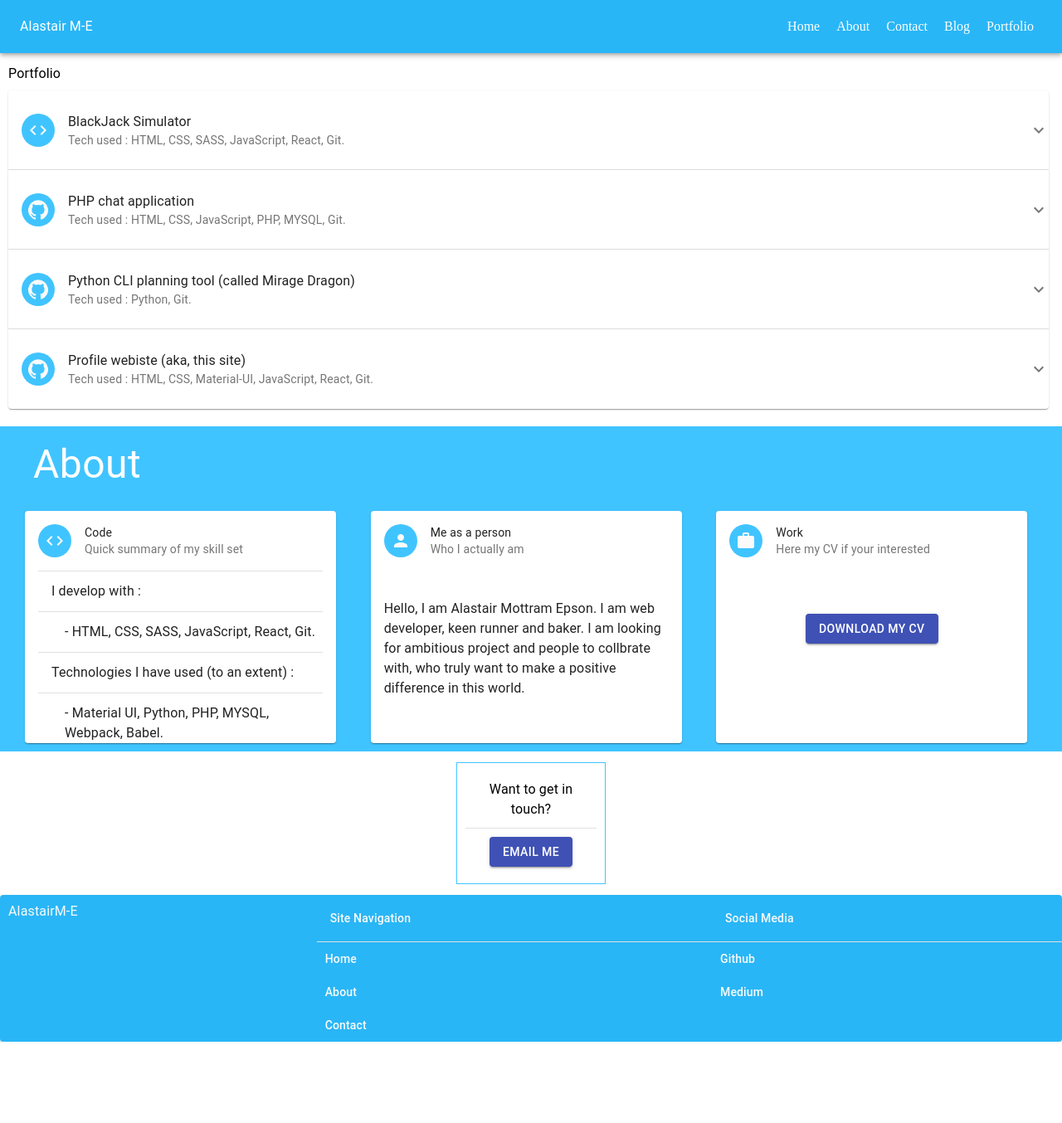
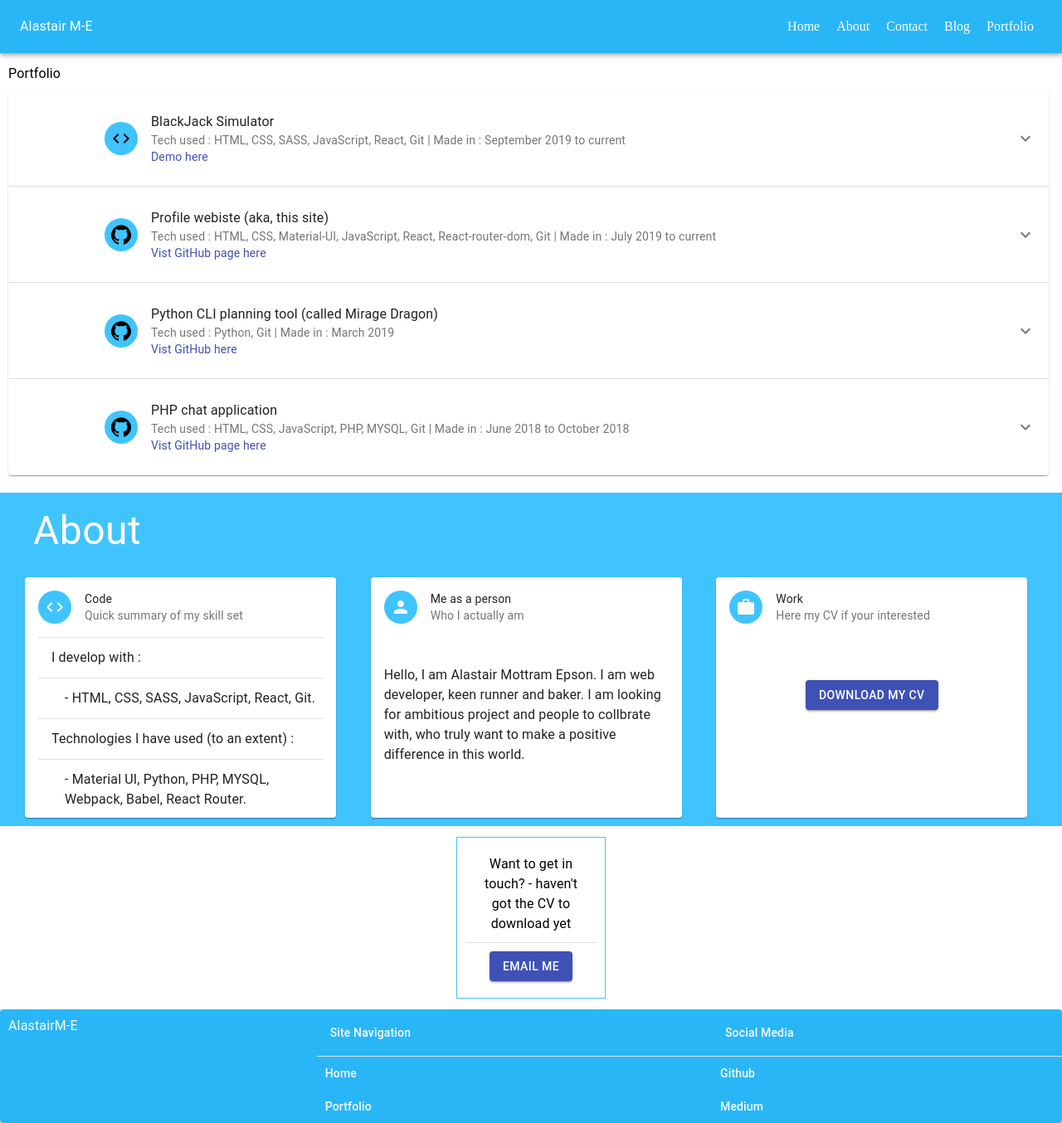
Before and after one commit to AlastairM-E/profile_website, a React app: page /Portfolio in a window 1280 px wide. Shown: the whole page at 83% size. Before the commit the page ends 1256 px from the top, so only its background shows below. Built offline with nearby package versions, Linux system fonts and the light colour scheme.

Commit message:
complete the portfolio accordians, just need to get the CasinoJS website up and built, get the website hosted and complete one blog post, then all will be good

```diff
--- a/src/App.js
+++ b/src/App.js
@@ -10,6 +10,8 @@ import {
 import { Navbar, Slider, About, Contact, Footer, Portfolio, } from './components';
 
 import { makeStyles, } from '@material-ui/core/styles';
+
+
 
 /* STYLES */
 const useStyles = makeStyles(theme => ({
--- a/src/components/About.js
+++ b/src/components/About.js
@@ -14,6 +14,9 @@ import {
     Divider,
     Button,
 } from '@material-ui/core';
+
+import pdf from './../CV--19.11.18--v0.4.pdf';
+
 import { makeStyles, } from '@material-ui/core/styles';
 import { lightBlue } from '@material-ui/core/colors';
 
@@ -37,7 +40,7 @@ const useStyles = makeStyles(theme => ({
         margin : '10px',
     },
     card : {
-        height : '280px',
+        height : '290px',
         width: '90%',
         margin : '10px 0px'
     },
@@ -78,7 +81,7 @@ export default function About() {
     const classes = useStyles();
     const [techKnow, techExperienced] = [
         [['HTML, ', 'CSS, ', 'SASS, ', 'JavaScript, ', 'React, ', 'Git.']],
-        [['Material UI, ', 'Python, ', 'PHP, ', 'MYSQL, ', 'Webpack, ', 'Babel.']],
+        [['Material UI, ', 'Python, ', 'PHP, ', 'MYSQL, ', 'Webpack, ', 'Babel, ', 'React Router.']],
     ];
     const sections = [
         {
@@ -140,7 +143,7 @@ export default function About() {
                 title : 'Work',
                 subheader : 'Here my CV if your interested',
                 content : <div className={classes.workSection}>
-                    <Button  variant="contained" color="primary" href='https://www.google.com/'>
+                    <Button  variant="contained" color="primary" href={pdf}>
                         Download my CV
                     </Button>
                 </div>
--- a/src/components/Contact.js
+++ b/src/components/Contact.js
@@ -28,7 +28,7 @@ export default function Contact() {
 
     return (
         <div className={classes.contact}>
-            <Typography className={classes.textBox}>Want to get in touch?</Typography>
+            <Typography className={classes.textBox}>Want to get in touch? - haven't got the CV to download yet</Typography>
             <Divider />
             <Button className={classes.emailButton} variant="contained" color="primary" href='mailto:alastair.me.work@gmail.com'>Email Me</Button>
             <div id="Contact"></div>
--- a/src/components/Footer.js
+++ b/src/components/Footer.js
@@ -49,9 +49,20 @@ export default function Footer() {
     const classes = useStyles();
 
     const footerRows = [
-        { linksToSite : 'Home', socialMedia : ['https://github.com/AlastairM-E', 'Github',], },
-        { nameTitle : <Typography className={classes.Title}>AlastairM-E</Typography>, linksToSite : 'About', socialMedia : ['https://medium.com/@alastairunityemail', 'Medium',], },
-        { linksToSite : 'Contact', socialMedia : [''], },
+        {
+            linksToSite : 'Home',
+            socialMedia : [
+                'https://github.com/AlastairM-E',
+                'Github',
+            ],
+        },
+        {
+            linksToSite : 'Portfolio',
+             socialMedia : [
+                'https://medium.com/@alastairunityemail',
+                'Medium',
+            ],
+        },
     ];
 
     return (
@@ -64,15 +75,19 @@ export default function Footer() {
                         <TableCell className={classes.tableTitle}>Site Navigation</TableCell>
                         <TableCell className={classes.tableTitle}>Social Media</TableCell>
                     </TableRow>
-                    {footerRows.map(({nameTitle, linksToSite, socialMedia : [href, title] }) => {
+                    {footerRows.map(({linksToSite, socialMedia : [href, title] }) => {
                         return (
                             <TableRow>
                                 <TableCell className={classes.tableCell}></TableCell>
                                 <TableCell className={classes.tableCell}>
-                                    <NavLink to={linksToSite !== 'Home' ? linksToSite : ''} className={classes.tableLinks}>{linksToSite}</NavLink>
+                                    <NavLink to={linksToSite !== 'Home' ? linksToSite : ''} className={classes.tableLinks}>
+                                        {linksToSite}
+                                    </NavLink>
                                 </TableCell>
                                 <TableCell className={classes.tableCell}>
-                                    <Link href={href} className={classes.tableLinks}> {title} </Link>
+                                    <Link href={href} className={classes.tableLinks}>
+                                        {title}
+                                    </Link>
                                 </TableCell>
                             </TableRow>
                         );
--- a/src/components/Portfolio.js
+++ b/src/components/Portfolio.js
@@ -1,5 +1,5 @@
 /*IMPORTS*/
-import React from 'react';
+import React, { Fragment } from 'react';
 import {
     Grid,
     Typography,
@@ -10,6 +10,8 @@ import {
     Avatar,
     ExpansionPanel,
     ExpansionPanelSummary,
+    ExpansionPanelDetails,
+    Link,
 } from '@material-ui/core';
 
 import { makeStyles, } from '@material-ui/core/styles';
@@ -30,13 +32,15 @@ const useStyles = makeStyles(theme => ({
     },
     panelSummary : {
         margin : '0px',
-        padding : '0px',
-    },
-    expandButton : {
-        marginLeft : '50px',
+        paddingLeft : '100px',
     },
     projectIcon : {
         background : lightBlue['A200'],
+        color : 'black',
+        '&:hover' : {
+
+            color : 'white',
+        }
     },
 }));
 
@@ -46,24 +50,50 @@ export default function Portfolio() {
     const classes = useStyles();
 
     const projects = [
-        { icon : <CodeIcon />,
+        {
+            icon : <CodeIcon href='/CasinoJS'/>,
             title : 'BlackJack Simulator',
-            techUsed : 'Tech used : HTML, CSS, SASS, JavaScript, React, Git.'
+            techUsed : 'Tech used : HTML, CSS, SASS, JavaScript, React, Git ',
+            linkToProject : <Link href='/CasinoJS'>Demo here</Link>,
+            madeIn : 'September 2019 to current',
+            description : `The user can play against (very basic) AI to play a dumbed down version of blackjack.`,
         },
         {
-            icon : <GitHubIcon />,
-            title : 'PHP chat application',
-            techUsed : 'Tech used : HTML, CSS, JavaScript, PHP, MYSQL, Git.'
+            icon : <GitHubIcon href='https://github.com/AlastairM-E/profile_website/tree/PWv0.3' />,
+            title : 'Profile webiste (aka, this site)',
+            techUsed : 'Tech used : HTML, CSS, Material-UI, JavaScript, React, React-router-dom, Git ',
+            linkToProject : <Link href='https://github.com/AlastairM-E/profile_website/tree/PWv0.3'>Vist GitHub page here</Link>,
+            madeIn : 'July 2019 to current',
+            description :
+                `A website that is able to show offer various project I
+                have developed for fun and show potential employers what
+                I do and whom I am.`
+            ,
         },
         {
-            icon : <GitHubIcon />,
+            icon : <GitHubIcon href='https://github.com/AlastairM-E/Mirage_Dragon/tree/MDv0.5'/>,
             title : 'Python CLI planning tool (called Mirage Dragon)',
-            techUsed : 'Tech used : Python, Git.'
+            techUsed : 'Tech used : Python, Git ',
+            linkToProject : <Link href='https://github.com/AlastairM-E/Mirage_Dragon/tree/MDv0.5'>Vist GitHub here</Link>,
+            madeIn : 'March 2019',
+            description :
+                `Enables a user, using a terminal by executing the file in python,
+                to be prompt a series of questions by a CLI, whcich will lead to
+                the creation of a planning document (txt file)`
+            ,
         },
         {
-            icon : <GitHubIcon />,
-            title : 'Profile webiste (aka, this site)',
-            techUsed : 'Tech used : HTML, CSS, Material-UI, JavaScript, React, Git.'
+            icon : <GitHubIcon href='https://github.com/AlastairM-E/chat-application-basic-/tree/PHPv0.1' />,
+            title : 'PHP chat application',
+            techUsed : 'Tech used : HTML, CSS, JavaScript, PHP, MYSQL, Git ',
+            linkToProject : <Link href='https://github.com/AlastairM-E/chat-application-basic-/tree/PHPv0.1'>Vist GitHub page here</Link>,
+            madeIn : 'June 2018 to October 2018',
+            description :
+                `Enables a user to create an account,
+                sign in with said account to a posting page and then
+                post comments which others user of the website can
+                see (not from the same computer)`
+            ,
         },
     ];
 
@@ -72,7 +102,7 @@ export default function Portfolio() {
             <Typography>Portfolio</Typography>
                 <Grid item xs={12} sm={12}>
                     <List>
-                        {projects.map(({ icon, title, techUsed, }) => {
+                        {projects.map(({ icon, title, techUsed, description, linkToProject, madeIn }) => {
                             return (
 
                                 <ExpansionPanel className={classes.accordian}>
@@ -82,13 +112,24 @@ export default function Portfolio() {
                                         id="panel1a-header"
                                         className={classes.panelSummary}
                                     >
+
                                         <ListItem >
                                             <ListItemAvatar>
                                                 <Avatar className={classes.projectIcon}>{icon}</Avatar>
                                             </ListItemAvatar>
-                                            <ListItemText primary={title} secondary={techUsed}  />
+                                            <ListItemText primary={title}
+                                            secondary={
+                                                <Fragment>
+                                                    {techUsed}| Made in : {madeIn}
+                                                    <br />
+                                                    {linkToProject}
+                                                </Fragment>
+                                            }  />
                                         </ListItem>
                                     </ExpansionPanelSummary>
+                                        <ExpansionPanelDetails>
+                                            {description}
+                                        </ExpansionPanelDetails>
                                 </ExpansionPanel>
 
                             );
--- a/webpack.common.js
+++ b/webpack.common.js
@@ -19,7 +19,7 @@ module.exports = {
                 use : ['html-loader'],
             },
             {
-                test : /\.(svg|png|jpg|gif)$/,
+                test : /\.(svg|png|jpg|gif|pdf)$/,
                 use : {
                     loader : 'file-loader',
                     options : {
```
Also changed, not shown: 1 other file (tests, documents, lock files or other folders).
